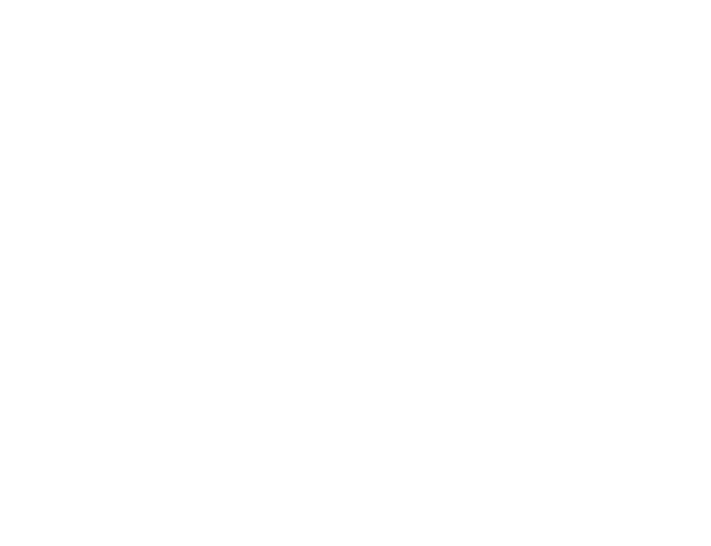
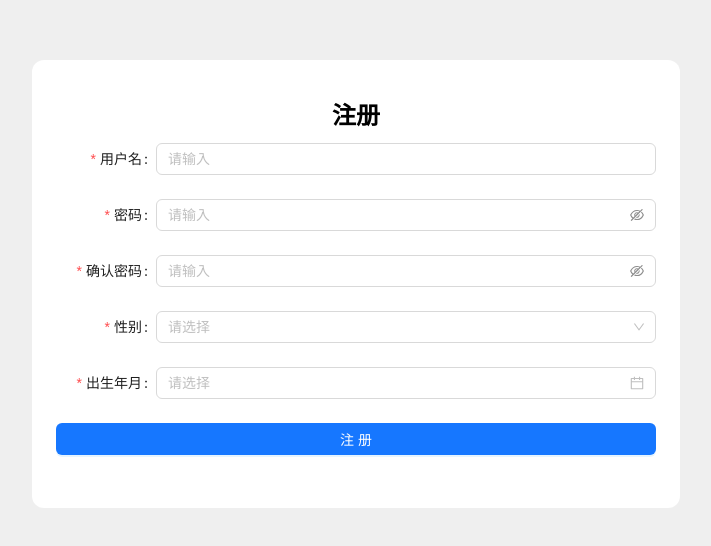
Before and after one commit to zach317/react-front-end, a React app: page /user/register in a window 1280 px wide. Before the commit this address had no page. Shown: the part 116-662 px from the top of the page, without its empty margins (284-995 px from the left). Built offline with nearby package versions, Linux system fonts and the light colour scheme.

Commit message:
feat: 注册

```diff
--- a/src/app.jsx
+++ b/src/app.jsx
@@ -1,6 +1,8 @@
 import React from 'react'
 import { BrowserRouter, Route, Routes } from 'react-router-dom'
 import Home from './routes/home'
+import UserLayout from './routes/user/layout'
+import Register from './routes/user/register'
 import './index.less'
 
 const App = () => {
@@ -8,6 +10,9 @@
     <BrowserRouter>
       <Routes>
         <Route path='/' element={<Home />} />
+        <Route path='/user' element={<UserLayout />}>
+          <Route index path='/user/register' element={<Register />} />
+        </Route>
       </Routes>
     </BrowserRouter>
   )
--- a/src/index.less
+++ b/src/index.less
@@ -11,3 +11,10 @@
   font-family: source-code-pro, Menlo, Monaco, Consolas, 'Courier New',
     monospace;
 }
+
+.h1-title {
+  font-size: 24px;
+  font-weight: 900;
+  text-align: center;
+  margin: 12px 0;
+}
--- a/src/routes/home/index.jsx
+++ b/src/routes/home/index.jsx
@@ -1,7 +1,17 @@
 import React from 'react'
+import { Button } from 'antd'
+import { useNavigate } from 'react-router-dom'
 
 const Home = () => {
-  return <div>测试页面</div>
+  const navigate = useNavigate()
+  const goRegister = () => {
+    navigate('/user/register')
+  }
+  return (
+    <Button onClick={goRegister} type='primary'>
+      去注册
+    </Button>
+  )
 }
 
 export default Home
--- /dev/null
+++ b/src/routes/user/layout/index.jsx
@@ -0,0 +1,15 @@
+import React from 'react'
+import { Outlet } from 'react-router-dom'
+import './index.less'
+
+const UserLayout = () => {
+  return (
+    <div className='user-layout-wrap'>
+      <div className='form-wrap'>
+        <Outlet />
+      </div>
+    </div>
+  )
+}
+
+export default UserLayout
--- /dev/null
+++ b/src/routes/user/layout/index.less
@@ -0,0 +1,17 @@
+.user-layout-wrap {
+  height: 100vh;
+  background-color: #efefef;
+  .form-wrap {
+    width: 600px;
+    height: 400px;
+    position: absolute;
+    top: 0;
+    left: 0;
+    right: 0;
+    bottom: 0;
+    background-color: #fff;
+    margin: auto;
+    border-radius: 12px;
+    padding: 24px;
+  }
+}
--- /dev/null
+++ b/src/routes/user/register/index.jsx
@@ -0,0 +1,122 @@
+import React from 'react'
+import { Form, Input, Select, DatePicker, Button } from 'antd'
+import dayjs from 'dayjs'
+import { userRegister } from '../services'
+import './index.less'
+
+const { Item, useForm } = Form
+const { Password } = Input
+const options = [
+  { value: '男', label: '男' },
+  { value: '女', label: '女' },
+]
+const Register = () => {
+  const [form] = useForm()
+
+  const handleRegister = () => {
+    form.validateFields().then(async (values) => {
+      const { birth } = values
+      const time = dayjs(birth).format('YYYY-MM-DD')
+      try {
+        const res = await userRegister({ ...values, birth: time })
+        console.log('🚀  form.validateFields  res', res)
+      } catch (error) {}
+    })
+  }
+  return (
+    <div className='register-wrap'>
+      <div className='h1-title'>注册</div>
+      <Form
+        labelCol={{
+          span: 4,
+        }}
+        wrapperCol={{
+          span: 20,
+        }}
+        form={form}>
+        <Item
+          rules={[
+            {
+              required: true,
+              message: '请输入用户名',
+            },
+            {
+              pattern: /^[a-zA-Z][a-zA-Z0-9_-]{3,15}$/,
+              message: '用户名仅支持字母、数字、_和—且必须以字母开头,4-16位',
+            },
+          ]}
+          label='用户名'
+          name='userName'>
+          <Input placeholder='请输入' />
+        </Item>
+        <Item
+          rules={[
+            {
+              required: true,
+              message: '请输入密码',
+            },
+            {
+              pattern: /(?=.*[\d])?(?=.*[a-zA-Z])(?=.*[\d]){8,16}/,
+              message: '密码必须包含数字和字母,8-16位',
+            },
+            {
+              pattern: /^(?!.*[\s])/,
+              message: '不允许使用空格',
+            },
+          ]}
+          label='密码'
+          name='password'>
+          <Password placeholder='请输入' />
+        </Item>
+        <Item
+          rules={[
+            {
+              required: true,
+              message: '请输入确认密码',
+            },
+            ({ getFieldValue }) => ({
+              validator(_, value) {
+                if (!value || getFieldValue('password') === value) {
+                  return Promise.resolve()
+                }
+                return Promise.reject(new Error('两次密码输入不一致'))
+              },
+            }),
+          ]}
+          label='确认密码'
+          dependencies={['password']}
+          name='rePassword'>
+          <Password placeholder='请输入' />
+        </Item>
+        <Item
+          rules={[
+            {
+              required: true,
+              message: '请选择性别',
+            },
+          ]}
+          label='性别'
+          name='gander'>
+          <Select placeholder='请选择' options={options} />
+        </Item>
+        <Item
+          rules={[
+            {
+              required: true,
+              message: '请选择出生年月',
+            },
+          ]}
+          label='出生年月'
+          name='birth'>
+          <DatePicker placeholder='请选择' style={{ width: '100%' }} />
+        </Item>
+      </Form>
+      <Button onClick={handleRegister} type='primary'>
+        注册
+      </Button>
+      <div></div>
+    </div>
+  )
+}
+
+export default Register
--- /dev/null
+++ b/src/routes/user/register/index.less
@@ -0,0 +1,4 @@
+.register-wrap {
+  display: flex;
+  flex-direction: column;
+}
--- /dev/null
+++ b/src/routes/user/services.js
@@ -0,0 +1,8 @@
+import { request } from '../../utils/request'
+
+export function userRegister(data) {
+  return request(`/users/register`, {
+    method: 'POST',
+    data,
+  })
+}
```
